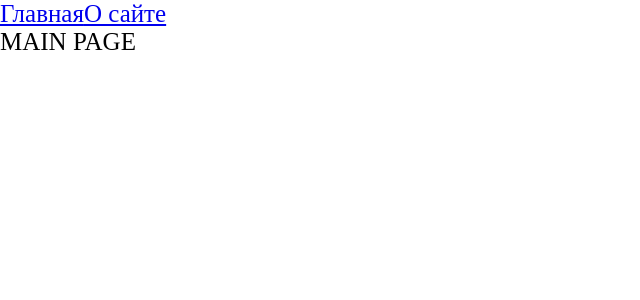
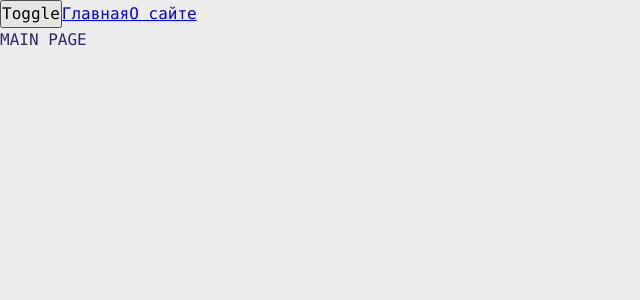
Before and after one commit to khramov23/news-portal, a React app: page / in a window 1280 px wide. Shown: the top 300 px of the page, without its empty margins (0-640 px from the left). Built offline with nearby package versions, Linux system fonts and the light colour scheme.

Commit message:
add theming

```diff
--- a/src/components/App.tsx
+++ b/src/components/App.tsx
@@ -1,13 +1,18 @@
 import React, {Suspense} from 'react';
 
-import '../index.scss'
+import '../styles/index.scss'
 import {Link, Route, Routes} from "react-router-dom";
 import {AboutPageAsync} from "../pages/AboutPage/AboutPage.async";
 import {MainPageAsync} from "../pages/MainPage/MainPage.async";
+import {useTheme} from "../theme/useTheme";
+
 
 const App = () => {
+    const {theme, toggleTheme} = useTheme()
+
     return (
-        <div className='app'>
+        <div className={`app ${theme}`}>
+            <button onClick={toggleTheme}>Toggle</button>
             <Link to='/'>Главная</Link>
             <Link to='/about'>О сайте</Link>
             <Suspense fallback={<h1>Loading...</h1>}>
@@ -16,7 +21,6 @@
                     <Route path='/' element={<MainPageAsync/>}/>
                 </Routes>
             </Suspense>
-
         </div>
     );
 };
--- a/src/index.scss
+++ /dev/null
@@ -1,9 +0,0 @@
-* {
-  margin: 0;
-  padding: 0;
-  box-sizing: border-box;
-}
-
-.app {
-  font-size: 25px;
-}
--- a/src/index.tsx
+++ b/src/index.tsx
@@ -1,11 +1,15 @@
 import {render} from "react-dom";
 import App from "./components/App";
 import {BrowserRouter} from "react-router-dom";
+import React from "react";
+import ThemeProvider from "./theme/ThemeProvider";
 
 
 render(
     <BrowserRouter>
-        <App />
+        <ThemeProvider>
+            <App/>
+        </ThemeProvider>
     </BrowserRouter>,
     document.getElementById('root')
 )
--- /dev/null
+++ b/src/styles/index.scss
@@ -0,0 +1,13 @@
+@import "reset";
+@import "variables/global";
+@import "themes/dark";
+@import "themes/light";
+
+.app {
+  font: var(--font-m);
+
+  background: var(--bg-color);
+  color: var(--primary-color);
+
+  min-height: 100vh;
+}
--- /dev/null
+++ b/src/styles/reset.scss
@@ -0,0 +1,10 @@
+* {
+  margin: 0;
+  padding: 0;
+  box-sizing: border-box;
+}
+
+input, button, textarea, select {
+  margin: 0;
+  font: inherit;
+}
--- /dev/null
+++ b/src/styles/themes/dark.scss
@@ -0,0 +1,5 @@
+.app.dark {
+  --bg-color: #211e1e;
+  --primary-color: #3ea83e;
+  --secondary-color: #0ad20a;
+}
--- /dev/null
+++ b/src/styles/themes/light.scss
@@ -0,0 +1,5 @@
+.app {
+  --bg-color: #ececec;
+  --primary-color: #2a2a72;
+  --secondary-color: #4a4acc;
+}
--- /dev/null
+++ b/src/styles/variables/global.scss
@@ -0,0 +1,10 @@
+:root {
+  --font-family-main: Consolas, sans-serif;
+  --font-size-m: 16px;
+  --font-line-m: 24px;
+  --font-m: var(--font-size-m) / var(--font-line-m) var(--font-family-main);
+
+  --font-size-l: 24px;
+  --font-line-l: 32px;
+  --font-l: var(--font-size-l) / var(--font-line-l) var(--font-family-main);
+}
--- /dev/null
+++ b/src/theme/ThemeContext.ts
@@ -0,0 +1,14 @@
+import {createContext} from "react";
+
+export enum Theme {
+    LIGHT = 'light',
+    DARK = 'dark'
+}
+
+export interface ThemeContextProps {
+    theme?: Theme
+    setTheme?: (theme: Theme) => void
+}
+
+export const ThemeContext = createContext<ThemeContextProps>({})
+export const LOCAL_STORAGE_THEME_KEY = 'theme'
--- /dev/null
+++ b/src/theme/ThemeProvider.tsx
@@ -0,0 +1,21 @@
+import React, {FC, useMemo, useState} from 'react';
+import {LOCAL_STORAGE_THEME_KEY, Theme, ThemeContext, ThemeContextProps} from "./ThemeContext";
+
+const defaultTheme = localStorage.getItem(LOCAL_STORAGE_THEME_KEY) as Theme || Theme.LIGHT
+
+const ThemeProvider: FC = ({children}) => {
+    const [theme, setTheme] = useState<Theme>(defaultTheme)
+
+
+    const defaultProps = useMemo<ThemeContextProps>(() => ({
+        theme, setTheme
+    }), [theme])
+
+    return (
+        <ThemeContext.Provider value={defaultProps}>
+            {children}
+        </ThemeContext.Provider>
+    );
+};
+
+export default ThemeProvider;
--- /dev/null
+++ b/src/theme/useTheme.ts
@@ -0,0 +1,19 @@
+import {LOCAL_STORAGE_THEME_KEY, Theme, ThemeContext} from "./ThemeContext";
+import {useContext} from "react";
+
+interface UseThemeResult {
+    toggleTheme: () => void
+    theme: Theme
+}
+
+export function useTheme(): UseThemeResult {
+    const {theme, setTheme} = useContext(ThemeContext)
+
+    const toggleTheme = () => {
+        const newTheme = theme === Theme.DARK ? Theme.LIGHT : Theme.DARK
+        setTheme(newTheme)
+        localStorage.setItem(LOCAL_STORAGE_THEME_KEY, newTheme);
+    }
+
+    return {theme, toggleTheme}
+}
```
